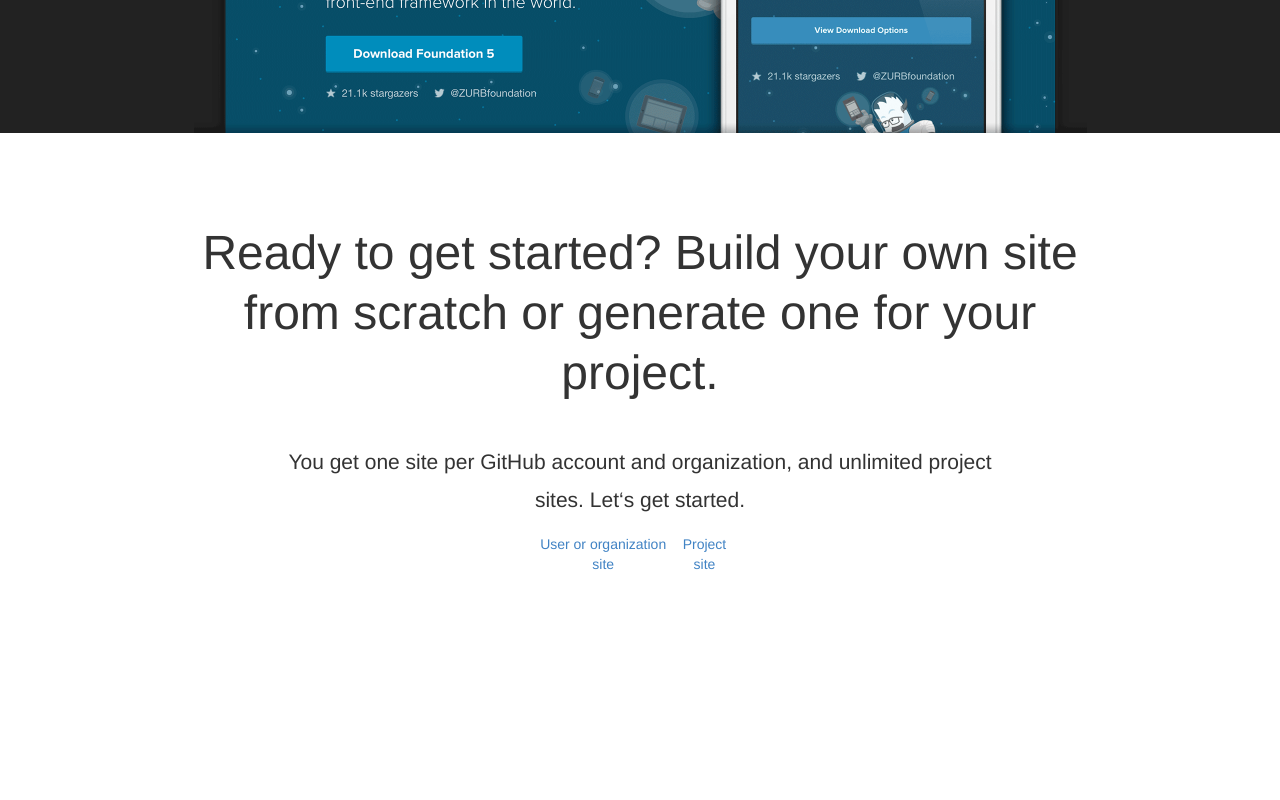
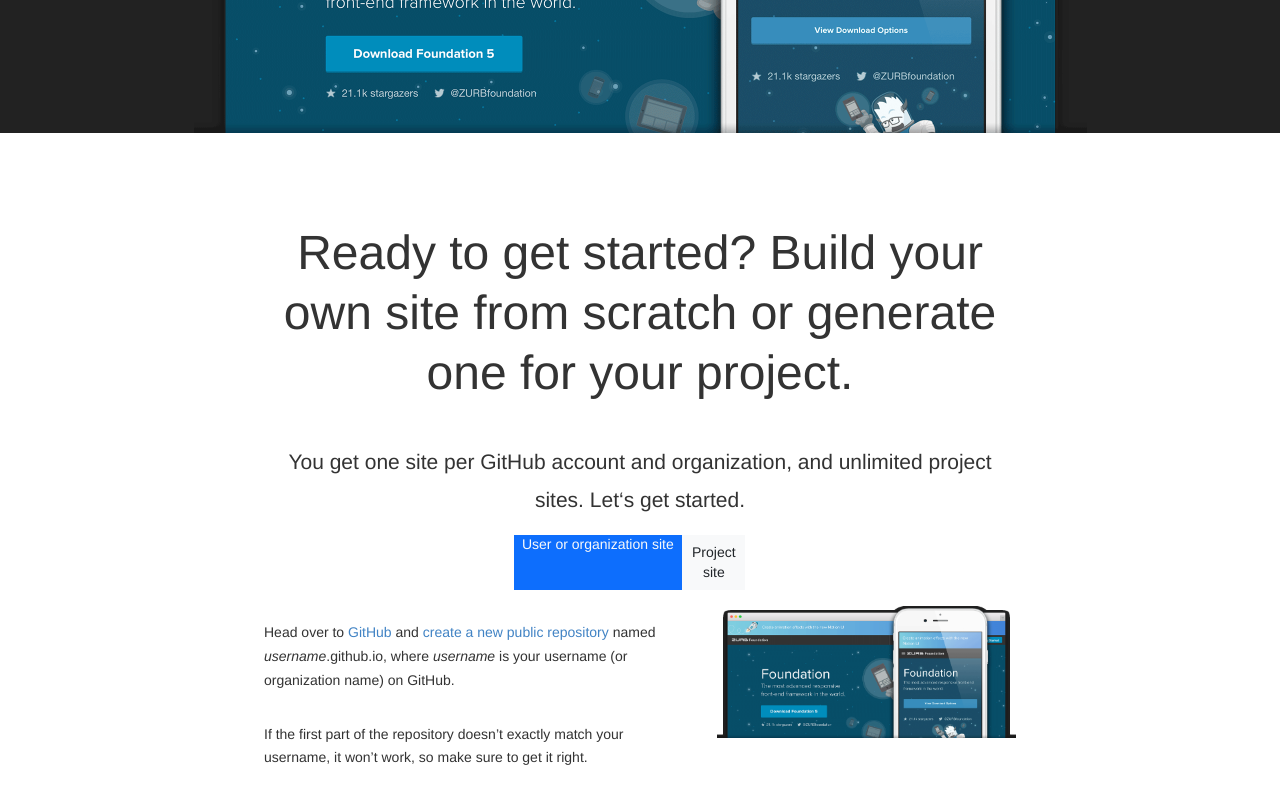
Before and after one commit to andrijaJ01/github-pages-clone, a React (Create React App) app: page / in a window 1280 px wide. Shown: the part 575-1375 px from the top of the page. Before the commit the page ends 1165 px from the top, so only its background shows below. Built offline with nearby package versions, Linux system fonts and the light colour scheme.

Commit message:
Removal of redundant code

```diff
--- a/src/App.js
+++ b/src/App.js
@@ -1,5 +1,5 @@
 import './main.scss';
-import { Container } from 'react-bootstrap';
+import { Col, Container,Row } from 'react-bootstrap';
 import HeroSpot from './components/Hero';
 import TutorialSection from './components/Tutorial';
 import Footer from './components/Footer';
@@ -8,15 +8,19 @@
 import { BrowserRouter as Router } from "react-router-dom";
 
 
-
 function App() {
   return (
     <Router>
-  <Container fluid className="gx-0">
-    <HeroSpot />
+      <HeroSpot />
+  <Container className="gx-0">
+    <Row>
+
+
+    <Col className='mx-auto' xs={12} md={8}>
     <TutorialSection />
-    {/*<NextSteps />*/}
 
+    </Col>
+    </Row>
   </Container>
   </Router>
   );
--- a/src/components/Tutorial/QuestionsTab/index.jsx
+++ b/src/components/Tutorial/QuestionsTab/index.jsx
@@ -82,7 +82,7 @@
       </Row>
       */}
 
-      <Row >
+      <Row classname='w-100'>
         <Col className='d-flex'>
         <Row>
         <Col md={7}>
--- a/src/components/Tutorial/index.jsx
+++ b/src/components/Tutorial/index.jsx
@@ -1,12 +1,19 @@
-import React from 'react';
+import React, { useState } from 'react';
 import { Row, Col } from 'react-bootstrap';
 import 'bootstrap/dist/css/bootstrap.min.css';
 import './style.scss';
-import {Link} from 'react-router-dom'
+import { Link } from 'react-router-dom';
+import QuestionTabsSection from './QuestionsTab';
 
 const TutorialSection = () => {
+  const [activeRow, setActiveRow] = useState('user-site');
+
+  const handleRowChange = (rowId) => {
+    setActiveRow(rowId);
+  };
+
   return (
-    <section>
+    <section className='w-80'>
       <Row className="gx-0">
         <Col>
           <h1>Ready to get started? Build your own site from scratch or generate one for your project.</h1>
@@ -16,15 +23,26 @@
       <Row className="text-center justify-content-center align-items-center my-3 gx-0">
         <Col xs="auto" className="d-flex justify-content-center align-items-center">
           <Row className="gx-0">
-            <Col md={8} className='d-inline-block fs-15px'>
-              <Link to="#user-site" className="selected ">User or organization site</Link>
+            <Col md={8} xs={8} className={`d-inline-block fs-15px bg-primary ${activeRow === 'user-site' ? 'selected' : ''}`} onClick={() => handleRowChange('user-site')}>
+              <Link to="#user-site" className="lh-1em p-2 position-relative text-light">User or organization site</Link>
             </Col>
-            <Col md={3}>
-              <Link to="#project-site">Project site</Link>
+            <Col md={3} xs={3} className={`d-inline-block p-2 fs-15px bg-light ${activeRow === 'project-site' ? 'selected' : ''}`} onClick={() => handleRowChange('project-site')}>
+              <Link to="#project-site" className="lh-1em position-relative text-dark">Project site</Link>
             </Col>
           </Row>
         </Col>
       </Row>
+      {/* Render QuestionTabsSection based on activeRow state */}
+      {activeRow === 'user-site' && (
+        <Row>
+          <QuestionTabsSection />
+        </Row>
+      )}
+      {activeRow === 'project-site' && (
+        <Row>
+
+        </Row>
+      )}
     </section>
   );
 }
```
